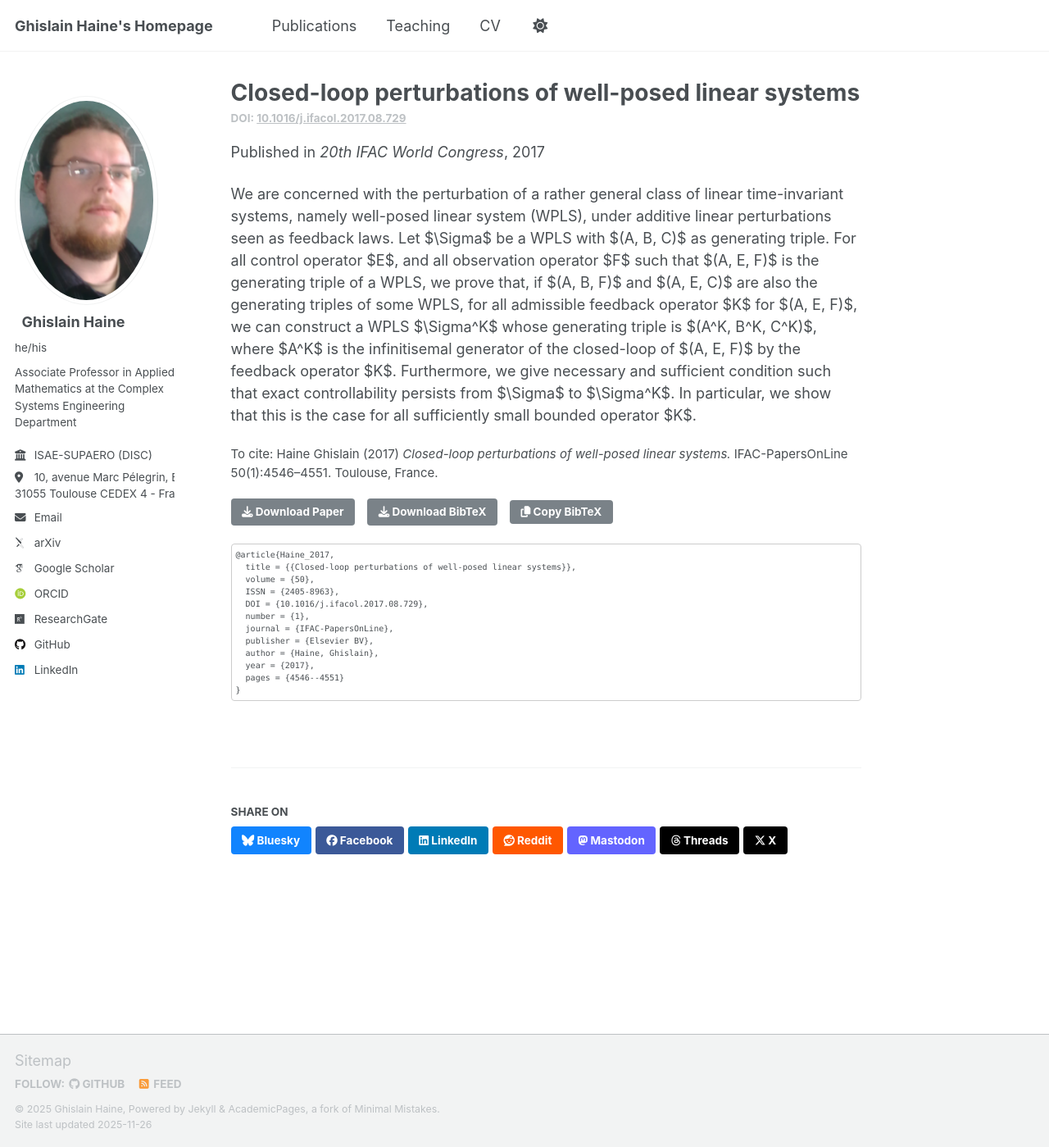
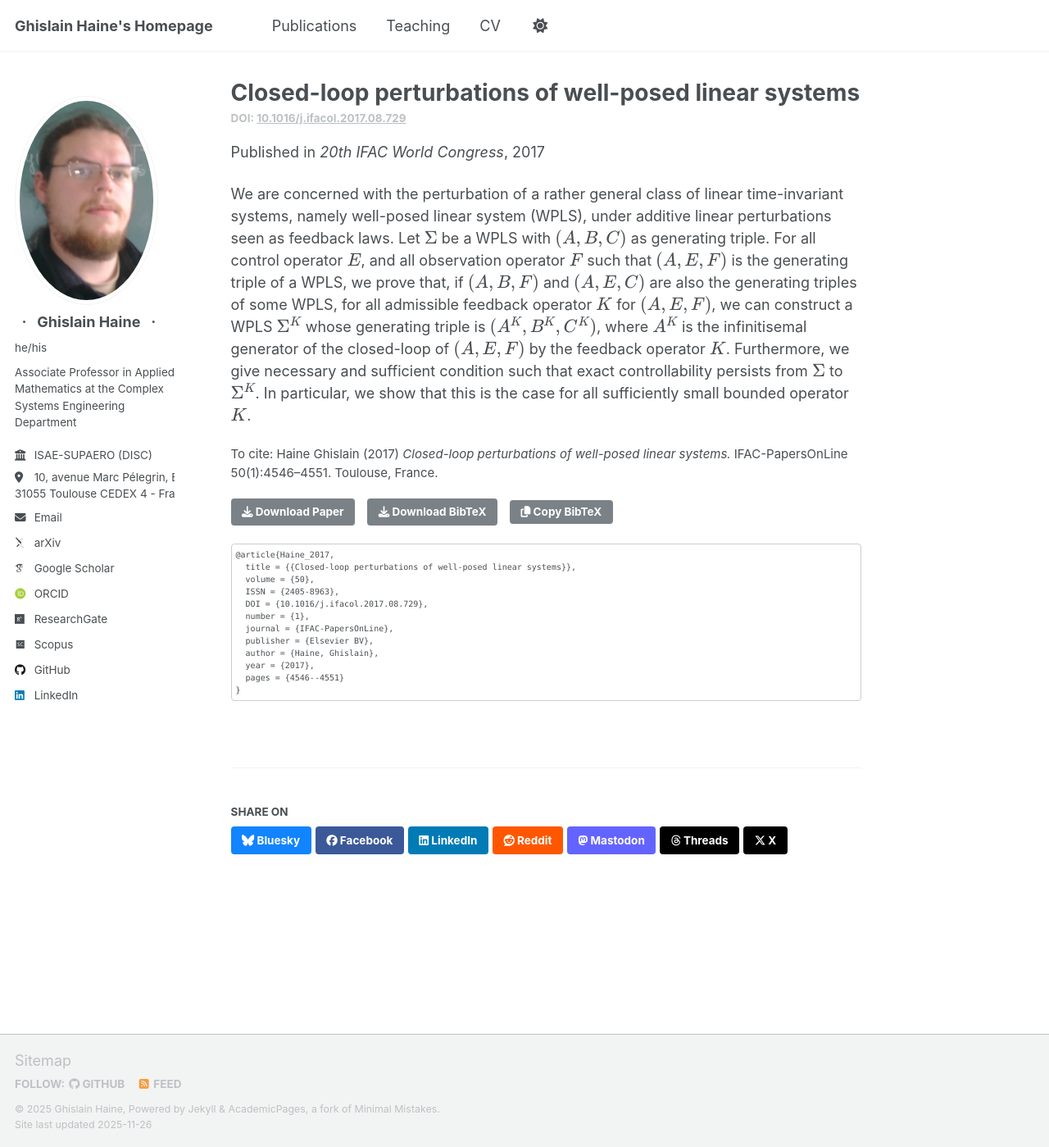
Before and after one commit to g-haine/g-haine.github.io, a Jekyll site: the page built from _publications/2017-07-13-conf-IFAC-WC-Control.md, in a window 1280 px wide and 1399 px high. Shown: the whole window at 82% size. Built offline with Jekyll 4.4.1, drawn with Linux system fonts in a browser that asks for light colours; some web fonts are replaced; a script that is not in the unit is left out.

Commit message:
Mathjax compatibility & last lookish mod

```diff
--- a/_config.yml
+++ b/_config.yml
@@ -44,7 +44,7 @@ author:
   semantic         : # URL
   pubmed           : # URL
   researchgate     : "https://www.researchgate.net/profile/Ghislain_Haine/" # URL
-  scopus           : # URL
+  scopus           : "https://www.scopus.com/authid/detail.uri?authorId=49863324900" # URL
 
   # Repositories and software development
   bitbucket        : # Username
@@ -95,7 +95,7 @@ teaser                   : "/images/simus/SP-ROM-Electro-Mag.svg" # filename of
 breadcrumbs              : false # true, false (default)
 words_per_minute         : 160
 future                   : true
-read_more                : "enabled" # if enabled, adds "Read more" links to excerpts
+read_more                : "disabled" # if enabled, adds "Read more" links to excerpts
 talkmap_link             : false      #change to true to add link to talkmap on talks page
 comments:
   provider               : # false (default), "disqus", "discourse", "facebook", "google-plus", "staticman", "custom"
@@ -109,7 +109,7 @@ comments:
     colorscheme          : # "light" (default), "dark"
 staticman:
   allowedFields          : ['name', 'email', 'url', 'message']
-  branch                 : "gh-pages" # "master", "gh-pages"
+  branch                 : "master" # "master", "gh-pages"
   commitMessage          : "New comment."
   filename               : comment-{@timestamp}
   format                 : "yml"
--- a/_includes/author-profile.html
+++ b/_includes/author-profile.html
@@ -15,7 +15,7 @@
   </div>
 
   <div class="author__content">
-    <h3 class="author__name">&nbsp; {{ author.name }}</h3>
+    <h3 class="author__name">&nbsp; &middot; &nbsp; {{ author.name }} &nbsp; &middot; &nbsp;</h3>
     {% if author.pronouns %}<p class="author__pronouns">{{ author.pronouns }}</p>{% endif %}
     {% if author.bio %}<p class="author__bio">{{ author.bio }}</p>{% endif %}
   </div>
--- a/_publications/2017-07-13-conf-IFAC-WC-Control.md
+++ b/_publications/2017-07-13-conf-IFAC-WC-Control.md
@@ -11,4 +11,4 @@ citation: "Haine Ghislain (2017) <i>Closed-loop perturbations of well-posed line
 doi: "10.1016/j.ifacol.2017.08.729"
 ---
 
-We are concerned with the perturbation of a rather general class of linear time-invariant systems, namely well-posed linear system (WPLS), under additive linear perturbations seen as feedback laws. Let $\Sigma$ be a WPLS with $(A, B, C)$ as generating triple. For all control operator $E$, and all observation operator $F$ such that $(A, E, F)$ is the generating triple of a WPLS, we prove that, if $(A, B, F)$ and $(A, E, C)$ are also the generating triples of some WPLS, for all admissible feedback operator $K$ for $(A, E, F)$, we can construct a WPLS $\Sigma^K$ whose generating triple is $(A^K, B^K, C^K)$, where $A^K$ is the infinitisemal generator of the closed-loop of $(A, E, F)$ by the feedback operator $K$. Furthermore, we give necessary and sufficient condition such that exact controllability persists from $\Sigma$ to $\Sigma^K$. In particular, we show that this is the case for all sufficiently small bounded operator $K$.
+We are concerned with the perturbation of a rather general class of linear time-invariant systems, namely well-posed linear system (WPLS), under additive linear perturbations seen as feedback laws. Let \\(\Sigma\\) be a WPLS with \\((A, B, C)\\) as generating triple. For all control operator \\(E\\), and all observation operator \\(F\\) such that \\((A, E, F)\\) is the generating triple of a WPLS, we prove that, if \\((A, B, F)\\) and \\((A, E, C)\\) are also the generating triples of some WPLS, for all admissible feedback operator \\(K\\) for \\((A, E, F)\\), we can construct a WPLS \\(\Sigma^K\\) whose generating triple is \\((A^K, B^K, C^K)\\), where \\(A^K\\) is the infinitisemal generator of the closed-loop of \\((A, E, F)\\) by the feedback operator \\(K\\). Furthermore, we give necessary and sufficient condition such that exact controllability persists from \\(\Sigma\\) to \\(\Sigma^K\\). In particular, we show that this is the case for all sufficiently small bounded operator \\(K\\).
```
